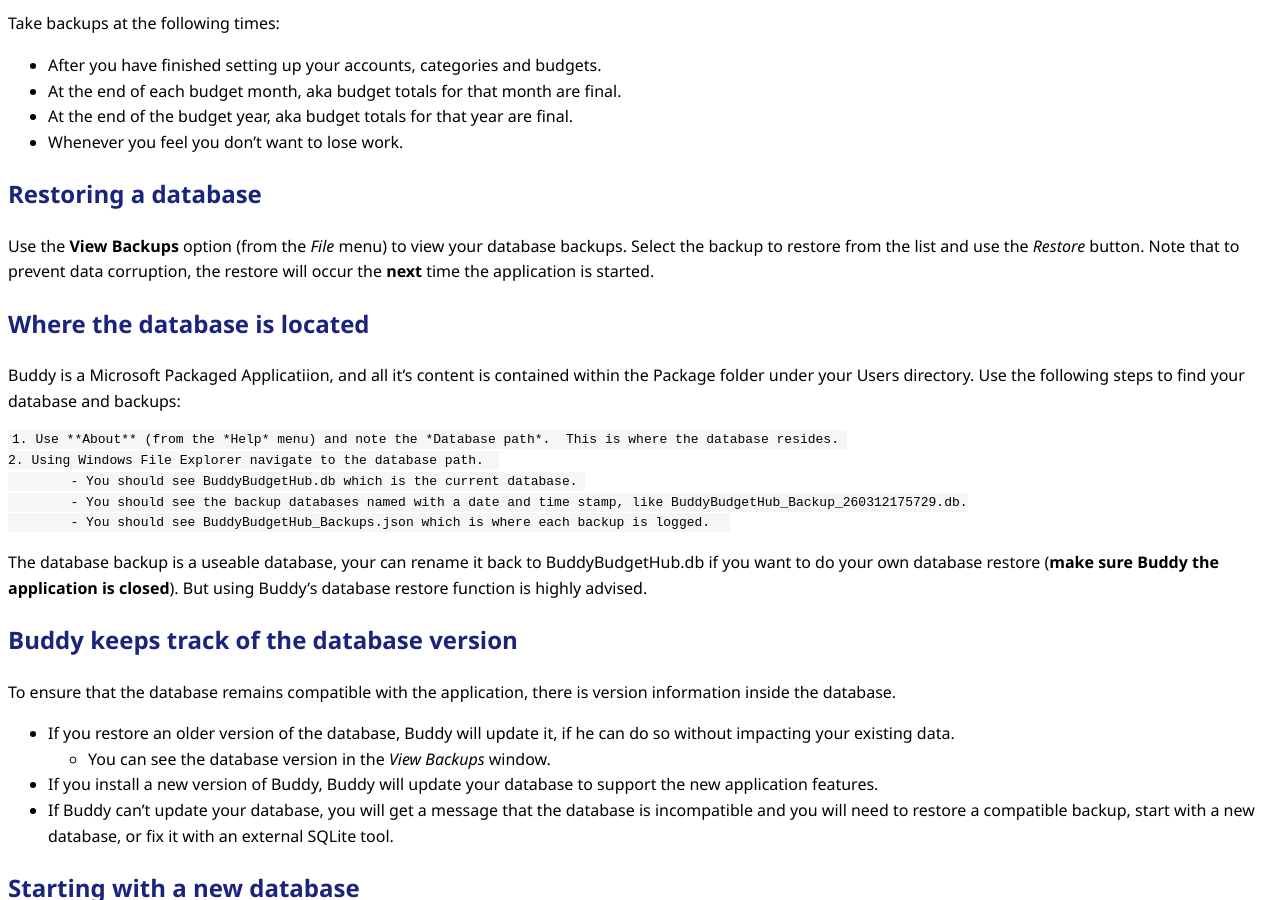
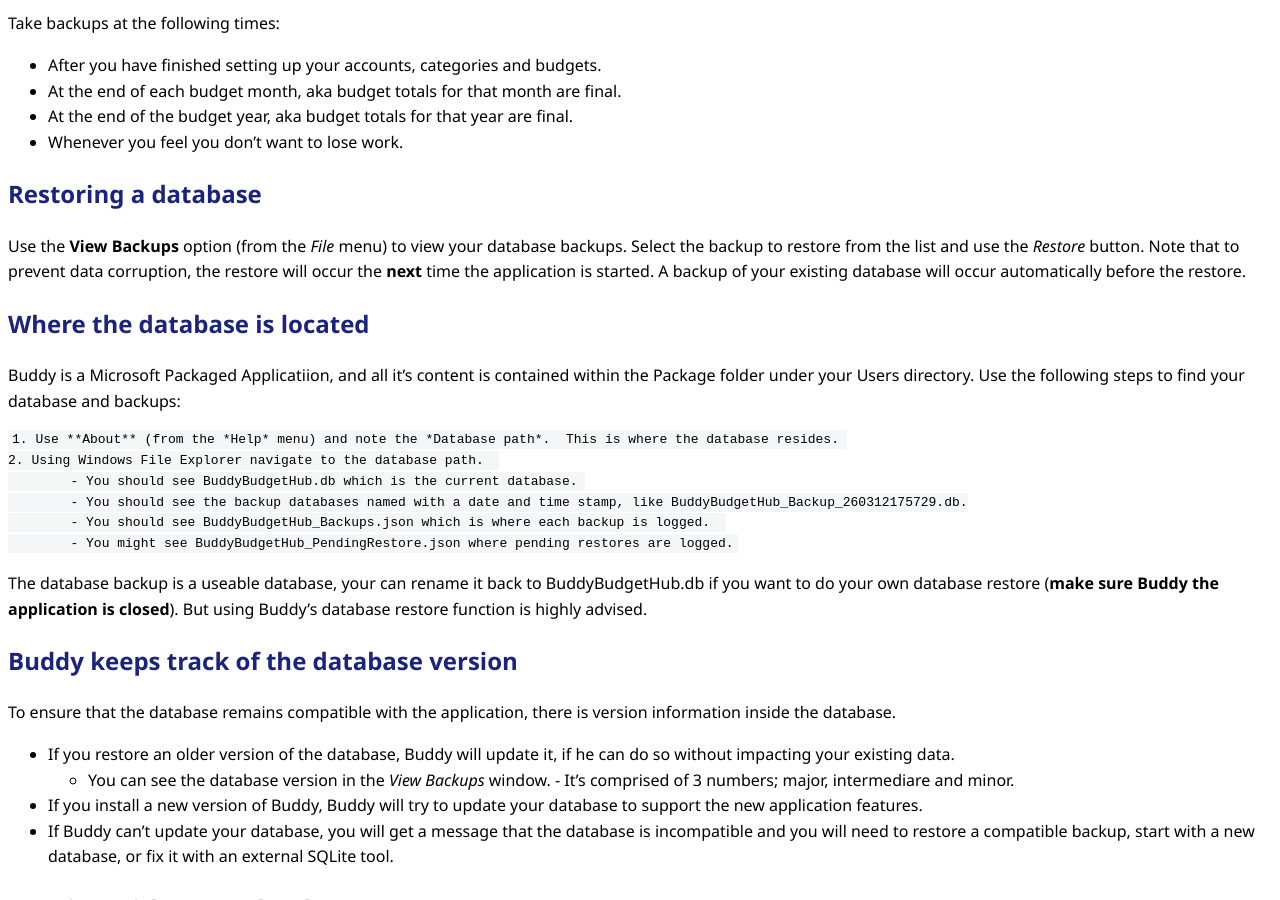
Before and after one commit to chudave1/Buddy-the-Budget-Helper-Release, a Jekyll site: the page built from docs/taking-care-of-data.md, in a window 1280 px wide and 900 px high, scrolled down 415 px. Built offline with Jekyll 4.4.1, drawn with Linux system fonts in a browser that asks for light colours.

Commit message:
Update database restoration and versioning instructions
Added information about pending restores and clarified database versioning details.

```diff
--- a/docs/taking-care-of-data.md
+++ b/docs/taking-care-of-data.md
@@ -24,7 +24,7 @@ Take backups at the following times:
 
 ## Restoring a database
 Use the **View Backups** option (from the *File* menu) to view your database backups.  Select the backup to restore from the list and use the *Restore* button.
-Note that to prevent data corruption, the restore will occur the **next** time the application is started.
+Note that to prevent data corruption, the restore will occur the **next** time the application is started.  A backup of your existing database will occur automatically before the restore.
 
 ## Where the database is located
 Buddy is a Microsoft Packaged Applicatiion, and all it's content is contained within the Package folder under your Users directory.   Use the following steps to find your database and backups:
@@ -34,6 +34,7 @@ Buddy is a Microsoft Packaged Applicatiion, and all it's content is contained wi
 		- You should see BuddyBudgetHub.db which is the current database.
 		- You should see the backup databases named with a date and time stamp, like BuddyBudgetHub_Backup_260312175729.db.
 		- You should see BuddyBudgetHub_Backups.json which is where each backup is logged.
+		- You might see BuddyBudgetHub_PendingRestore.json where pending restores are logged.
 
 The database backup is a useable database, your can rename it back to BuddyBudgetHub.db if you want to do your own database restore (__make sure Buddy the application is closed__).   But using Buddy's database restore function is highly advised.
 
@@ -41,7 +42,9 @@ The database backup is a useable database, your can rename it back to BuddyBudge
 To ensure that the database remains compatible with the application, there is version information inside the database.
 - If you restore an older version of the database, Buddy will update it, if he can do so without impacting your existing data.
 	- You can see the database version in the *View Backups* window.
-- If you install a new version of Buddy, Buddy will update your database to support the new application features.
+ 	- It's comprised of 3 numbers; major, intermediare and minor.
+
+- If you install a new version of Buddy, Buddy will try to update your database to support the new application features.
 - If Buddy can't update your database, you will get a message that the database is incompatible and you will need to restore a compatible backup, start with a new database, or fix it with an external SQLite tool.
 
 ## Starting with a new database
```
